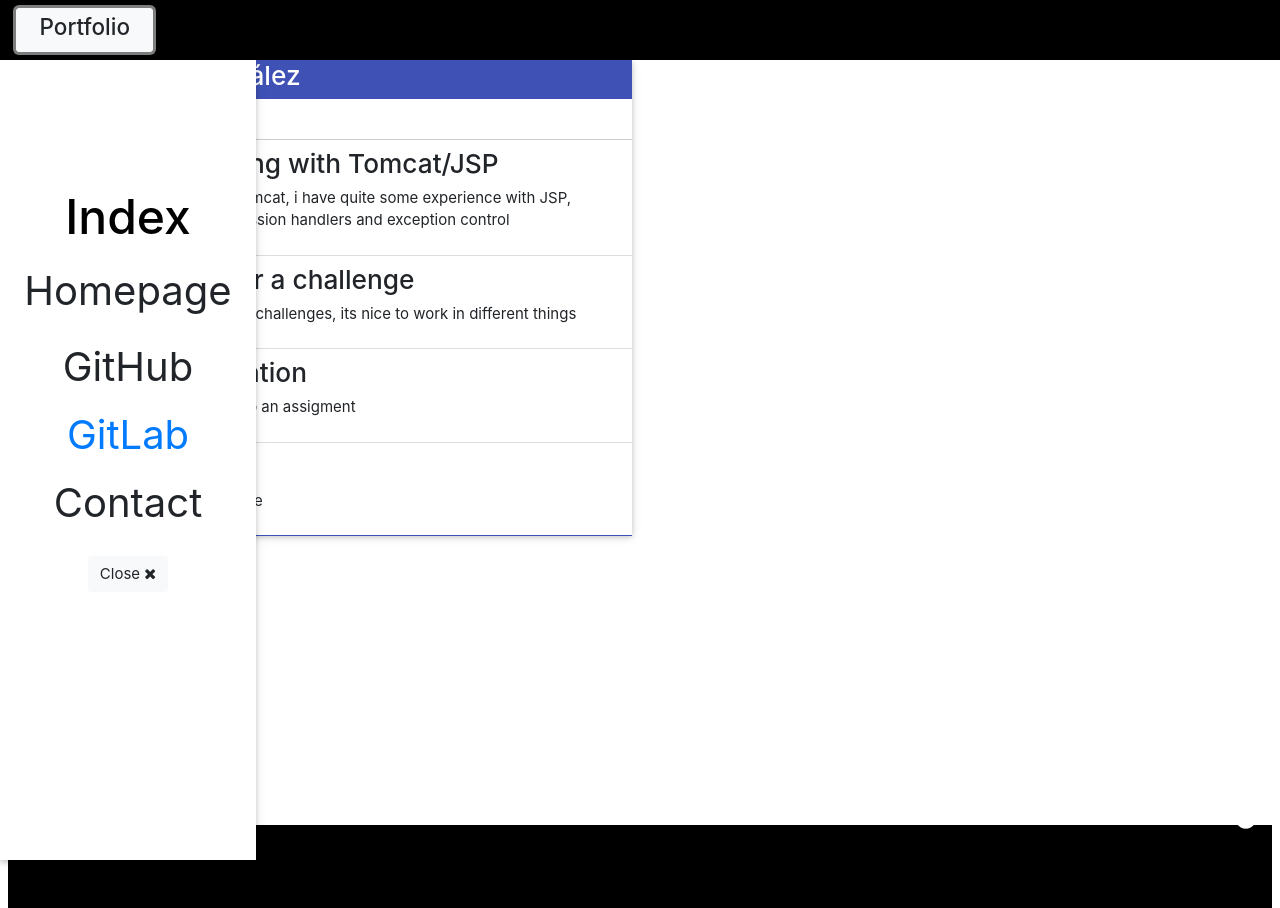
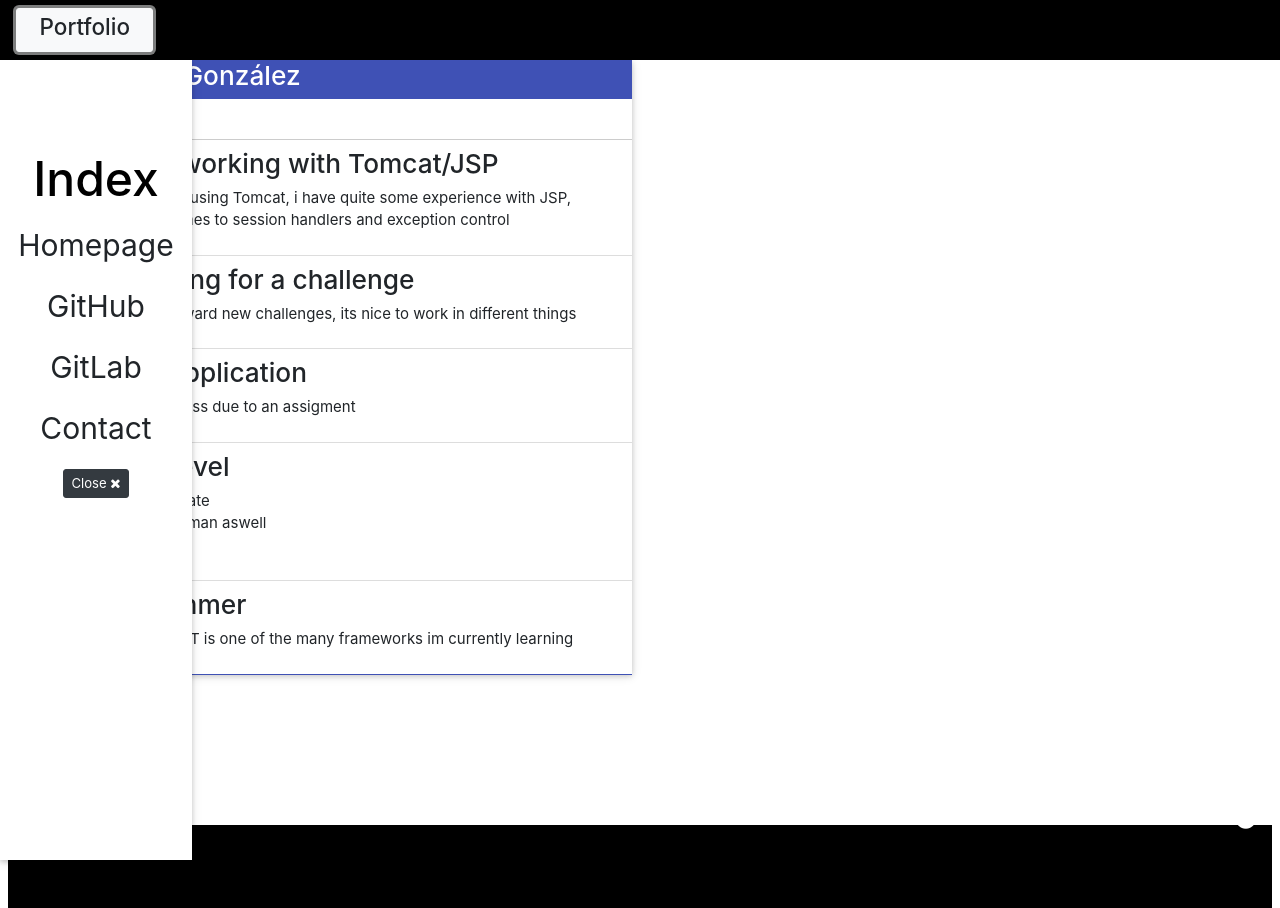
Before and after one commit to Amglezdev/PortfolioGA, a plain HTML site: page index.html in a window 1280 px wide. Both pictures are taken after a click on the button "Portfolio". Drawn offline with nearby package versions, Linux system fonts and the light colour scheme.

Commit message:
Just added a contact me html, yet to complte. Next thing im doing is adjusting sidebar´s size

```diff
--- a/index.html
+++ b/index.html
@@ -24,9 +24,9 @@
         <h1 class="w3-xxxlarge w3-text-theme">Index</h1>
         <a href="#" class="w3-bar-item w3-button">Homepage</a>
         <a href="https://github.com/Amglezdev" target="_blank" class="w3-bar-item w3-button">GitHub</a>
-        <a href="https://gitlab.com/Angel.Ofixial" class="_blank" target="_blank">GitLab</a>
+        <a href="https://gitlab.com/Angel.Ofixial" class="w3-bar-item w3-button" target="_blank">GitLab</a>
         <a href="#" class="w3-bar-item w3-button">Contact</a>
-        <button class="btn btn-light" onclick="w3_close()">Close <i class="fa fa-remove"></i></button>
+        <button class="btn btn-dark btn-sm" onclick="w3_close()">Close <i class="fa fa-remove"></i></button>
     </nav>
 
     <div class="w3-row-padding">
@@ -59,7 +59,14 @@
                         </li>
                         <li>
                             <h3>Language Level</h3>
-                            <p>English C1 Cambridge certificate</p>
+                            <p>Cambridge C1 Certificate <br>
+                                Currently learning german aswell <br>
+                                Not a french fan
+                            </p>
+                        </li>
+                        <li>
+                            <h3>.Net programmer</h3>
+                            <p>In addition to java, .NET is one of the many frameworks im currently learning</p>
                         </li>
                     </ul>
                     <div class="w3-container w3-indigo w3-large"><span class="w3-right"></span></div>
--- a/script.js
+++ b/script.js
@@ -2,9 +2,9 @@
    // sidabar´s code
    function w3_open() {
     var x = document.getElementById("mySidebar");
-    x.style.width = "20%";
-    x.style.fontSize = "40px";
-    x.style.paddingTop = "10%";
+    x.style.width = "15%";
+    x.style.fontSize = "30px";
+    x.style.paddingTop = "7%";
     x.style.display = "block";
 }
 function w3_close() {
@@ -64,7 +64,7 @@ function move() {
     var width = 5;
     var id = setInterval(frame, 10);
     function frame() {
-        if (width == 100) {
+        if (width == 75) {
             clearInterval(id);
         } else {
             width++;
```
Also changed, not shown: contact.html (added).
